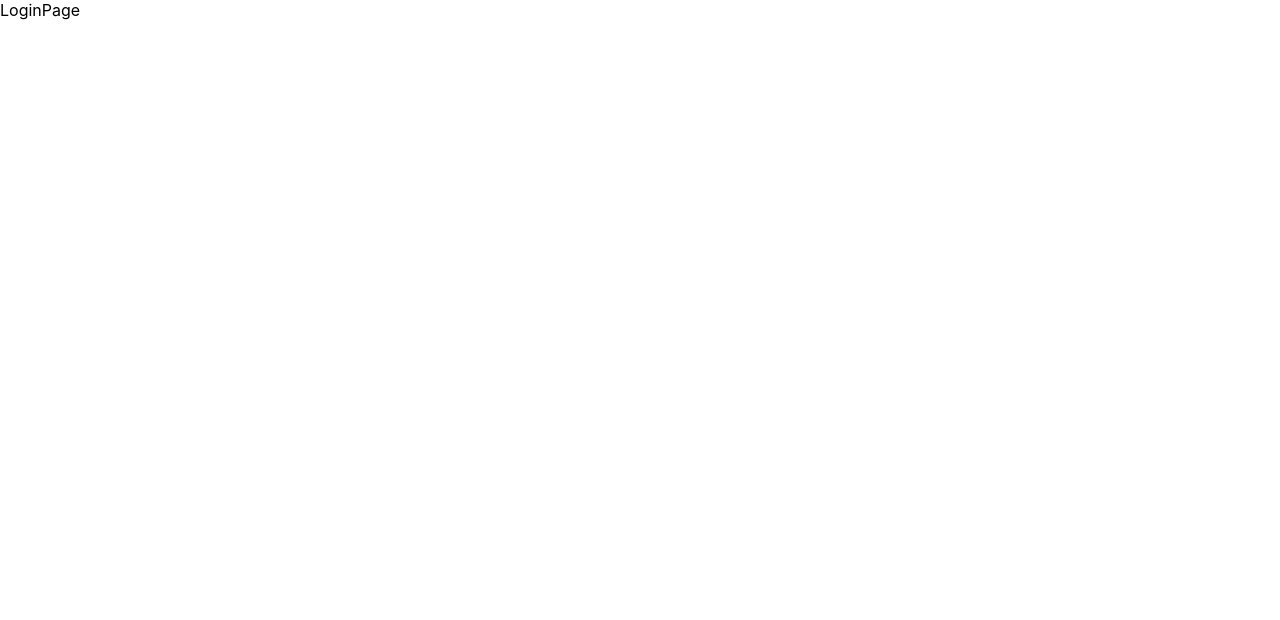
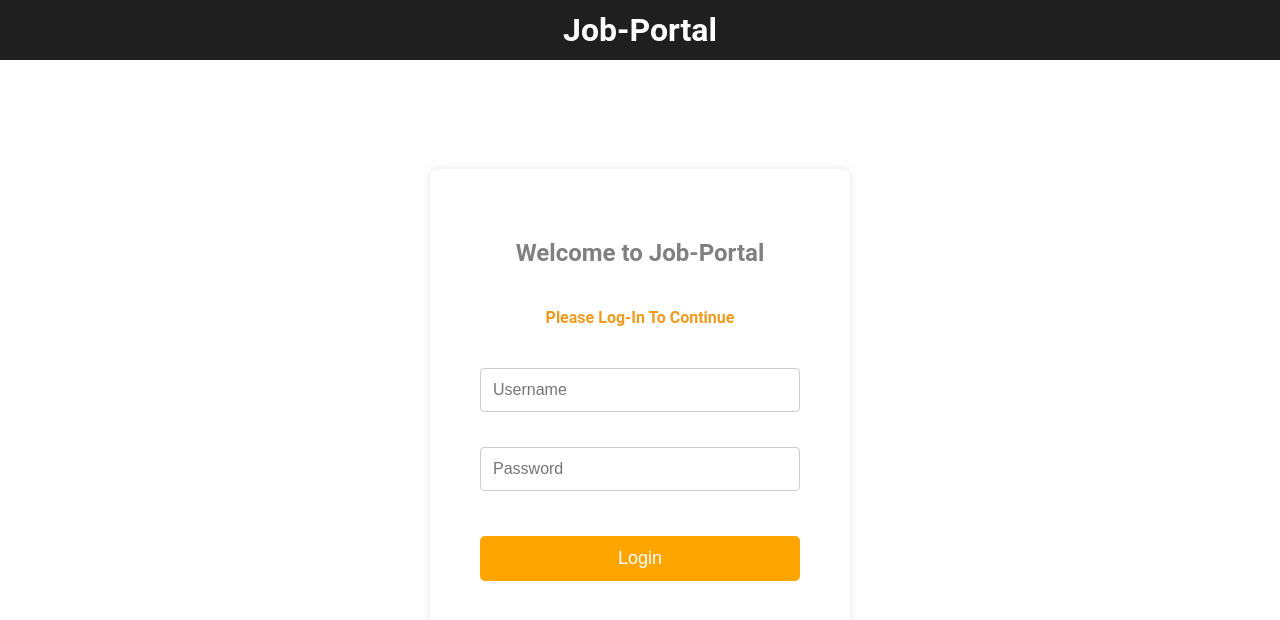
Before and after one commit to khushbooAggarwal15/Job-portal, a React (Create React App) app: page / in a window 1280 px wide. Shown: the top 620 px of the page. Built offline with nearby package versions, Linux system fonts and the light colour scheme.

Commit message:
hello guys

```diff
--- a/package.json
+++ b/package.json
@@ -9,9 +9,11 @@
     "@testing-library/user-event": "^13.5.0",
     "react": "^18.2.0",
     "react-dom": "^18.2.0",
+    "react-hook-form": "^7.49.2",
     "react-router-dom": "^6.21.1",
     "react-scripts": "5.0.1",
     "redux": "^5.0.1",
+    "styled-components": "^6.1.6",
     "web-vitals": "^2.1.4"
   },
   "scripts": {
--- /dev/null
+++ b/src/components/Header/Header.jsx
@@ -0,0 +1,11 @@
+import React from 'react'
+import {  NavBar } from '../../styles/components/NavBar'
+const Header = () => {
+  return (
+   <NavBar>
+     <h1> Job-Portal</h1>
+     </NavBar>
+  )
+}
+
+export default Header
--- a/src/index.css
+++ b/src/index.css
@@ -5,9 +5,11 @@ body {
     sans-serif;
   -webkit-font-smoothing: antialiased;
   -moz-osx-font-smoothing: grayscale;
+  font-family: 'Roboto', sans-serif;
 }
 
 code {
   font-family: source-code-pro, Menlo, Monaco, Consolas, 'Courier New',
     monospace;
+
 }
--- a/src/pages/loginpage/loginpage.jsx
+++ b/src/pages/loginpage/loginpage.jsx
@@ -1,7 +1,50 @@
 import React from "react";
+import Header from "../../components/Header/Header";
+import { LoginForm, PageContainer, InputField,LoginButton} from "../../styles/pages/login";
+import  {useForm,Controller } from "react-hook-form";
 
 function LoginPage() {
-  return <div>LoginPage</div>;
+const {control,handleSubmit,reset}=useForm();
+  const onSubmit=(data)=>{
+    console.log(data)
+    reset();
+  }
+  return (
+    <>
+      <PageContainer>
+        <Header />
+        <LoginForm greyHeader onSubmit={handleSubmit(onSubmit)}>
+          <h2 align="center">Welcome to Job-Portal</h2>
+
+          <h4 align="center">Please Log-In To Continue</h4>
+
+          <Controller
+          name="username"
+          control={control}
+          render={({ field }) => (
+            <InputField
+              {...field}
+              type="text"
+              placeholder="Username"
+            />
+          )}
+        />
+        <Controller
+          name="password"
+          control={control}
+          render={({ field }) => (
+            <InputField
+              {...field}
+              type="password"
+              placeholder="Password"
+            />
+          )}
+        />
+        <LoginButton type="submit">Login</LoginButton>
+        </LoginForm>
+      </PageContainer>
+    </>
+  );
 }
 
 export default LoginPage;
--- /dev/null
+++ b/src/styles/components/NavBar/index.jsx
@@ -0,0 +1,16 @@
+import styled from 'styled-components';
+
+export const NavBar = styled.div`
+  height: 60px;
+  background: rgb(32, 31, 31);
+  color: white;
+  display: flex;
+  justify-content: center;
+  align-items: center;
+  position: absolute;
+  top: 0;
+  left: 0;
+  width: 100%;
+  z-index: 999;
+
+`;
--- /dev/null
+++ b/src/styles/pages/login/index.jsx
@@ -0,0 +1,60 @@
+import styled from "styled-components";
+
+
+
+export  const PageContainer = styled.div`
+
+display: flex;
+flex-direction: column;
+align-items: center;
+justify-content: center;
+height: 100vh;
+
+
+`;
+
+
+export const LoginForm = styled.form`
+  width:25%;
+  display: flex;
+  flex-direction: column;
+  background: white;
+  padding: 50px;
+  margin: 20px;
+  margin-top: 20px;
+  border-radius: 8px;
+  box-shadow: 0 0 10px rgba(0, 0, 0, 0.1);
+  color: rgb(238, 155, 30);
+
+  h2 {
+    color: ${(props) => (props.greyHeader ? 'grey' : 'initial')};
+    font-size: 24px;
+    margin-bottom: 20px;
+    margin-top: 20px;
+  }
+`;
+
+ export const InputField = styled.input`
+ padding: 12px;
+ margin-top: 20px;
+ margin-bottom: 15px;
+
+ border-radius: 4px;
+ border: 1px solid #ccc;
+ display: block;
+ font-size: 16px;
+`;
+
+
+export const LoginButton = styled.button`
+padding: 12px;
+margin-top:30px;
+width: 100%;
+border: none;
+border-radius: 5px;
+background:orange;
+color: white;
+cursor: pointer;
+text-align: center;
+font-size: 18px;
+`;
```
Also changed, not shown: 1 other file (tests, documents, lock files or other folders).
